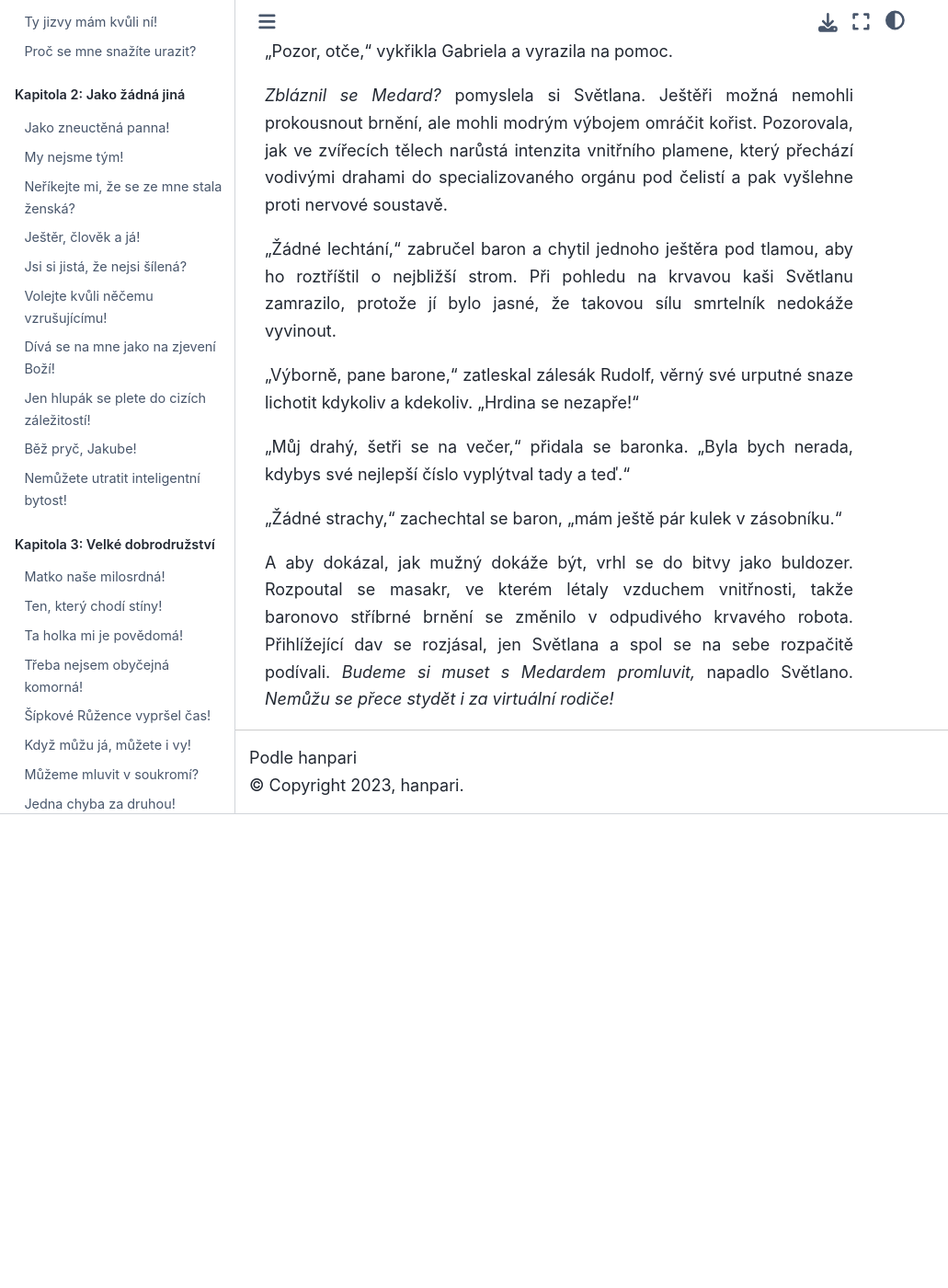
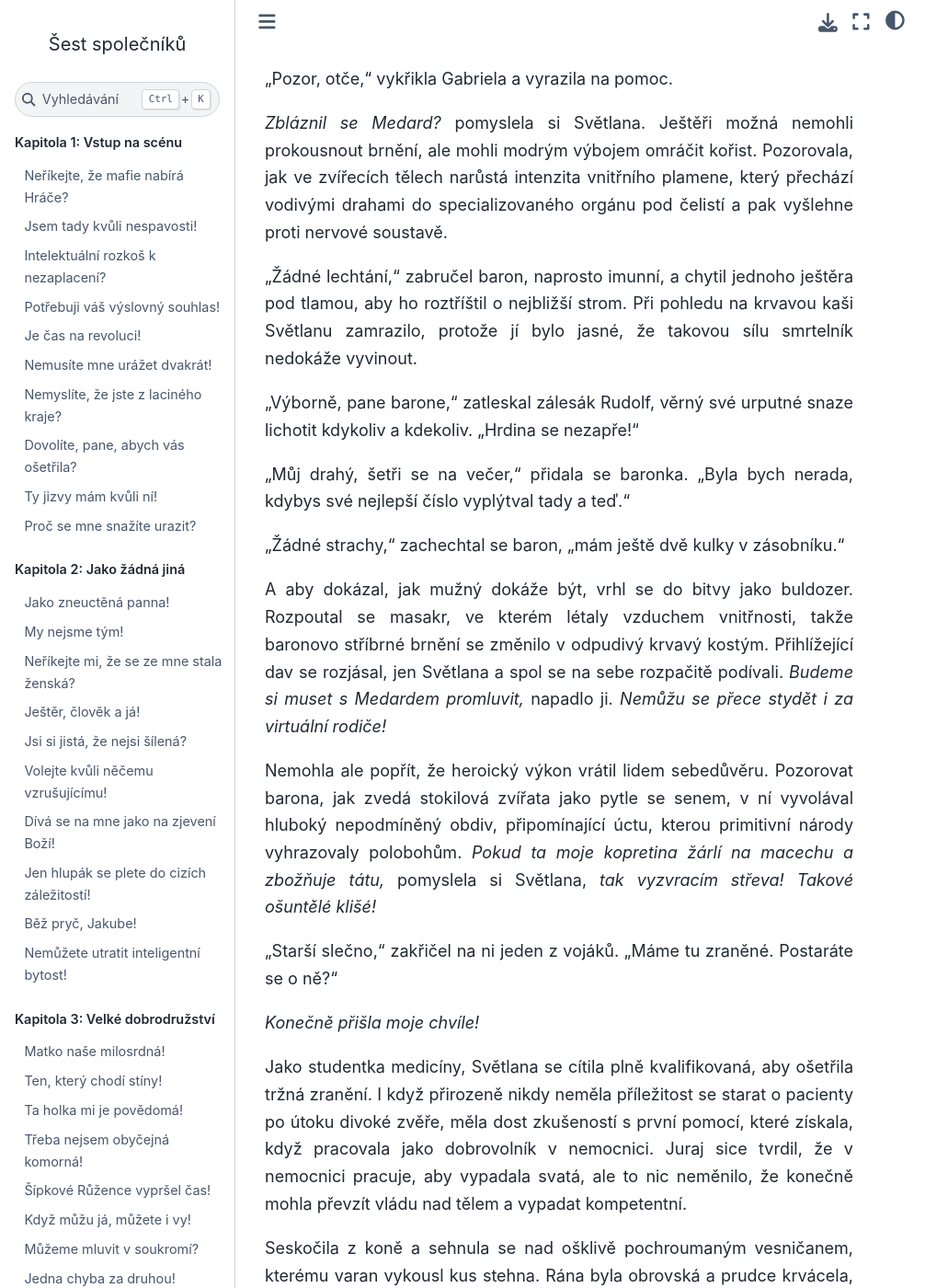
Before and after one commit to hanpari/sest-spolecniku, a Sphinx documentation site: the page built from source/sest_spolecniku/005/1.md, in a window 1280 px wide and 1400 px high, scrolled down 3306 px. Shown: the whole window at 92% size, without its empty margins (0-1031 px from the left). Built offline with Sphinx 7.4.7 and the Sphinx Book theme 1.1.4, drawn with Linux system fonts in a browser that asks for light colours; before the commit the page ends 4191 px from its top, so only the background shows below that; some of the changed text lies outside the part shown.

Commit message:
Prepadeni

```diff
--- a/source/sest_spolecniku/005/1.md
+++ b/source/sest_spolecniku/005/1.md
@@ -58,7 +58,7 @@
 
 Gabrielin bičík (nebo lépe řečeno Gabriela, jejíž vnitřní plamen se nemohl rovnat výhni baronky) nebyl schopný takových výstředností, ale i on nechával hluboké krvácející rány.
 
-Juraj, kterého jako stín provázel výběrčí Ignác, neměl štěstí. Jeho kůň byl pomalejší, takže se mladík soustředil na odhánění útočících ještěrů.
+Juraj, kterého jako stín provázel výběrčí Ignác, neměl štěstí. Jeho kůň byl pomalejší, takže se soustředil na odhánění útočících ještěrů. Výběrčí Ignác dohlížel, aby si mladý pán neukousl víc, než by dokázal sežvýkat.
 
 "Otravné ještěrky," zaburácel baron z Mechového kopce, který měl dost marného nahánění. Proto seskočil z koně a vrhl se do nejhustějšího chumlu. Varani, kteří velmi dobře rozlišovali mezi jezdci a pěšími, ho považovali za kořist a obklopili ho ze všech stran.
 
@@ -66,12 +66,52 @@
 
 *Zbláznil se Medard?* pomyslela si Světlana. Ještěři možná nemohli prokousnout brnění, ale mohli modrým výbojem omráčit kořist. Pozorovala, jak ve zvířecích tělech narůstá intenzita vnitřního plamene, který přechází vodivými drahami do specializovaného orgánu pod čelistí a pak vyšlehne proti nervové soustavě.
 
-"Žádné lechtání," zabručel baron a chytil jednoho ještěra pod tlamou, aby ho roztříštil o nejbližší strom. Při pohledu na krvavou kaši Světlanu zamrazilo, protože jí bylo jasné, že takovou sílu smrtelník nedokáže vyvinout.
+"Žádné lechtání," zabručel baron, naprosto imunní, a chytil jednoho ještěra pod tlamou, aby ho roztříštil o nejbližší strom. Při pohledu na krvavou kaši Světlanu zamrazilo, protože jí bylo jasné, že takovou sílu smrtelník nedokáže vyvinout.
 
 "Výborně, pane barone," zatleskal zálesák Rudolf, věrný své urputné snaze lichotit kdykoliv a kdekoliv. "Hrdina se nezapře!"
 
 "Můj drahý, šetři se na večer," přidala se baronka. "Byla bych nerada, kdybys své nejlepší číslo vyplýtval tady a teď."
 
-"Žádné strachy," zachechtal se baron, "mám ještě pár kulek v zásobníku."
+"Žádné strachy," zachechtal se baron, "mám ještě dvě kulky v zásobníku."
 
-A aby dokázal, jak mužný dokáže být, vrhl se do bitvy jako buldozer. Rozpoutal se masakr, ve kterém létaly vzduchem vnitřnosti, takže baronovo stříbrné brnění se změnilo v odpudivého krvavého robota. Přihlížející dav se rozjásal, jen Světlana a spol se na sebe rozpačitě podívali. *Budeme si muset s Medardem promluvit,* napadlo Světlano. *Nemůžu se přece stydět i za virtuální rodiče!*
+A aby dokázal, jak mužný dokáže být, vrhl se do bitvy jako buldozer. Rozpoutal se masakr, ve kterém létaly vzduchem vnitřnosti, takže baronovo stříbrné brnění se změnilo v odpudivý krvavý kostým. Přihlížející dav se rozjásal, jen Světlana a spol se na sebe rozpačitě podívali. *Budeme si muset s Medardem promluvit,* napadlo ji. *Nemůžu se přece stydět i za virtuální rodiče!*
+
+Nemohla ale popřít, že heroický výkon vrátil lidem sebedůvěru. Pozorovat barona, jak zvedá stokilová zvířata jako pytle se senem, v ní vyvolával hluboký nepodmíněný obdiv, připomínající úctu, kterou primitivní národy vyhrazovaly polobohům. *Pokud ta moje kopretina žárlí na macechu a zbožňuje tátu,* pomyslela si Světlana, *tak vyzvracím střeva! Takové ošuntělé klišé!*
+
+"Starší slečno," zakřičel na ni jeden z vojáků. "Máme tu zraněné. Postaráte se o ně?"
+
+*Konečně přišla moje chvíle!*
+
+Jako studentka medicíny, Světlana se cítila plně kvalifikovaná, aby ošetřila tržná zranění. I když přirozeně nikdy neměla příležitost se starat o pacienty po útoku divoké zvěře, měla dost zkušeností s první pomocí, které získala, když pracovala jako dobrovolník v nemocnici. Juraj sice tvrdil, že v nemocnici pracuje, aby vypadala svatá, ale to nic neměnilo, že konečně mohla převzít vládu nad tělem a vypadat kompetentní.
+
+Seskočila z koně a sehnula se nad ošklivě pochroumaným vesničanem, kterému varan vykousl kus stehna. Rána byla obrovská a prudce krvácela, takže se okamžitě  sháněla po obinadle.
+
+"Co na mne tak zíráte," zeptala se, když její profesionální úsilí nesklidilo obdiv, ale naopak zaražené pohledy. *Copak nedělám všechno správně?* divila se. *Kterýkoliv z mých profesorů by mne pochválil!*
+
+Přiřítila se Gabriela, naklonila se k ní a zašeptala: "Blázníš? Musíš použít berlu."
+
+*Berlu?* Světlana se zaraženě podívala na medicínskou berlu, kterou odložila, aby jí nepřekážela.
+
+"Ustup!" zavrčela Gabriela.
+
+"Kam?"
+
+"Ne kam, ale komu. Musíš ustoupit."
+
+S hořícími tvářemi, Světlana uvolnila místo pro své alter ego. *Prohrávám na body,* pomyslela si rozmrzele a napadlo ji, že nemít ráda svou mladší sestru zní docela fér.
+
+Naštěstí se ukázalo, že i starší sestra není marná. Fascinovaná Světlana se nechávala vést kurzem pokročilé medicíny Světa. Nešlo o žádné čáry a máry, jak se obávala, ale o pozoruhodnou ukázku technologií, o kterých si realita mohla nechat zdát.
+
+Když medicínská berle spustila diagnostický program (a ano, i její alter ego mluvilo o programu), objevila se holografická vizualizace rány, zatímco na pozadí se spouštěly nouzové procedury, která odstranily akutní nebezpečí vykrvácení a infekce.
+
+Ústřední roli v celém procesu hrálo spojení s bohyní Ladou. Hřejivá bílá koule božského spojení tvořila informační databázi, ze které berle čerpala regenerační postupy.
+
+I když Světlana nerozuměla podrobnostem, pochopila, že bez spojení s bohyní by medicínská berla ztratila své funkce. Čemu ale nechápala, byly příjemné pocity, která léčbu provázely.
+
+Zatímco se roztrhaná noha zázračně obnovovala, ona měla potíže se soustředit, protože teplo, které skrze ni proudilo, ji uvádělo do stavu náboženského vytržení.
+
+"Chvalte ji, chvalte její jméno," slyšela sama sebe mumlat a vesničané jí odpovídali sborem.
+
+"Lado milosrdná, matko naše..."
+
+Když se rána úplně uzavřela, pokrytá růžovou čerstvou pokožkou, zapotácela se a málem upadla. Vyčerpání
```
Also changed, not shown: other parts of source/sest_spolecniku/005/1.md (+2 -2 lines).
